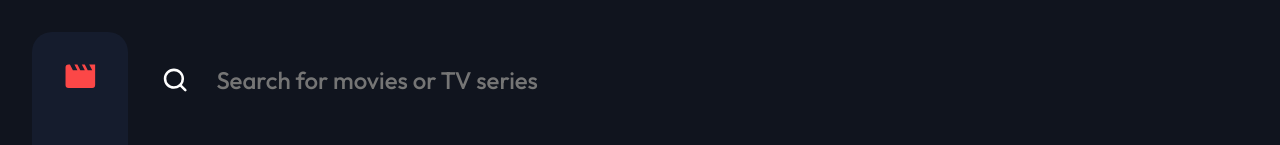
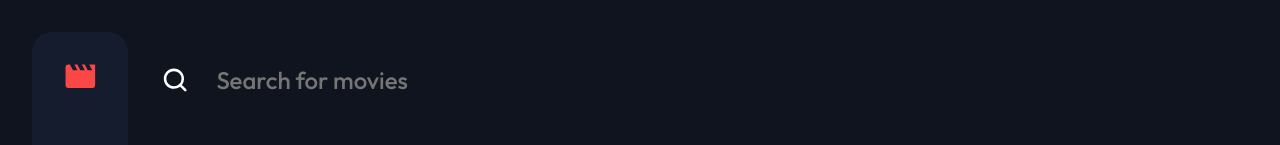
Before and after one commit to MarcinFiuk/movies-entertainment-app, a React (Create React App) app: page /movies in a window 1280 px wide. Shown: the top 145 px of the page. Built offline with nearby package versions, Linux system fonts and the light colour scheme.

Commit message:
feat: add clean search button and dynamically update placeholder

```diff
--- a/src/components/searchBar.tsx
+++ b/src/components/searchBar.tsx
@@ -1,33 +1,60 @@
 import styled from 'styled-components';
 
-import { useDataProvider } from './../context/dataContext';
+import { useDataProvider } from '../context/dataContext';
 import { ReactComponent as SearchIcon } from './../assets/icon-search.svg';
+import { ReactComponent as CloseIcon } from './../assets/icon-close.svg';
 import { useDebounce } from '../hooks/useDebounce';
+import { useLocation } from 'react-router-dom';
 import { useEffect } from 'react';
+
+import { retrieveStringFromParams } from '../helpers/routesHelpers';
 
 const SearchBar = () => {
     const { getSearchString } = useDataProvider();
-    const [search, setSearch] = useDebounce('', 500);
+    const [value, search, setSearch] = useDebounce('', 500);
+    const { pathname } = useLocation();
+    const { placeholder } = retrieveStringFromParams(pathname);
+    console.log(pathname);
 
     const getInputValue = (e: React.ChangeEvent<HTMLInputElement>) => {
         setSearch(e.target.value);
     };
 
+    const resetSearch = () => {
+        setSearch('');
+    };
+
     useEffect(() => {
         getSearchString(search);
     }, [search, getSearchString]);
+    console.log('run');
+
+    const placeholderText =
+        pathname === '/'
+            ? 'Search for movies or TV series'
+            : `Search for ${placeholder}`;
 
     return (
         <Wrapper>
-            <ButtonStyled>
+            <IconsWrapper>
                 <SearchIcon />
-            </ButtonStyled>
+            </IconsWrapper>
             <Input
                 type='text'
-                placeholder='Search for movies or TV series'
+                placeholder={placeholderText}
                 name='search'
+                value={value}
                 onChange={getInputValue}
             />
+            {search && (
+                <IconsWrapper
+                    as='button'
+                    onClick={resetSearch}
+                    style={{ cursor: 'pointer' }}
+                >
+                    <CloseIcon />
+                </IconsWrapper>
+            )}
         </Wrapper>
     );
 };
@@ -47,7 +74,7 @@ const Wrapper = styled.div`
     }
 `;
 
-const ButtonStyled = styled.button`
+const IconsWrapper = styled.span`
     width: 25px;
     height: 25px;
     padding: 0;
--- a/src/context/dataContext.tsx
+++ b/src/context/dataContext.tsx
@@ -1,4 +1,11 @@
-import { createContext, useState, useContext, ReactNode } from 'react';
+import {
+    createContext,
+    useState,
+    useContext,
+    ReactNode,
+    useMemo,
+    useCallback,
+} from 'react';
 
 import movies from './../data.json';
 
@@ -23,7 +30,8 @@ const DataProvider = ({ children }: ContextProviderProps) => {
 
     console.log('log from context');
 
-    const updateIsBookmarked = (id: number) => {
+    const updateIsBookmarked = useCallback(
+        (id: number) => {
             const index = data.findIndex((movie) => movie.id === id);
             const moviesCopy = [...data];
             moviesCopy[index] = {
@@ -31,21 +39,27 @@ const DataProvider = ({ children }: ContextProviderProps) => {
                 isBookmarked: !moviesCopy[index].isBookmarked,
             };
             setData(moviesCopy);
-    };
+        },
+        [data]
+    );
 
-    const getSearchString = (searchString: string) => {
+    const getSearchString = useCallback((searchString: string) => {
         setSearchString(searchString);
-    };
+    }, []);
 
-    const value = {
+    const memoizedValue = useMemo(() => {
+        return {
             data,
             updateIsBookmarked,
             getSearchString,
             search: searchString,
         };
+    }, [data, updateIsBookmarked, getSearchString, searchString]);
 
     return (
-        <DataContext.Provider value={value}>{children}</DataContext.Provider>
+        <DataContext.Provider value={memoizedValue}>
+            {children}
+        </DataContext.Provider>
     );
 };
 
--- a/src/helpers/routesHelpers.tsx
+++ b/src/helpers/routesHelpers.tsx
@@ -1,12 +1,22 @@
 export const retrieveStringFromParams = (pathname: string) => {
-    let obj = { category: '', title: '' };
+    let obj = { category: '', title: '', placeholder: '' };
 
     if (pathname === '/movies') {
-        obj = { category: 'Movie', title: 'Movies' };
+        obj = { category: 'Movie', title: 'Movies', placeholder: 'movies' };
     }
     if (pathname === '/series') {
-        obj = { category: 'TV Series', title: 'TV Series' };
+        obj = {
+            category: 'TV Series',
+            title: 'TV Series',
+            placeholder: 'TV series',
+        };
     }
-
+    if (pathname === '/bookmarked') {
+        obj = {
+            category: 'Bookmarked',
+            title: 'Bookmarked',
+            placeholder: 'bookmarked',
+        };
+    }
     return obj;
 };
--- a/src/hooks/useDebounce.tsx
+++ b/src/hooks/useDebounce.tsx
@@ -3,7 +3,7 @@ import { useState, useEffect } from 'react';
 export const useDebounce = <T,>(
     initialValue: T,
     time: number
-): [T, React.Dispatch<T>] => {
+): [T, T, React.Dispatch<T>] => {
     const [value, setValue] = useState<T>(initialValue);
     const [debouncedValue, setDebouncedValue] = useState<T>(initialValue);
 
@@ -16,5 +16,5 @@ export const useDebounce = <T,>(
         };
     }, [value, time]);
 
-    return [debouncedValue, setValue];
+    return [value, debouncedValue, setValue];
 };
--- a/src/layouts/RootLayout.tsx
+++ b/src/layouts/RootLayout.tsx
@@ -2,7 +2,7 @@ import styled from 'styled-components';
 import { Outlet } from 'react-router-dom';
 
 import Header from '../components/Header';
-import SearchBar from '../components/searchBar';
+import SearchBar from '../components/SearchBar';
 
 const RootLayout = () => {
     return (
```
Also changed, not shown: src/assets/icon-close.svg (added). Lines whose indentation alone changed are shown as unchanged.
